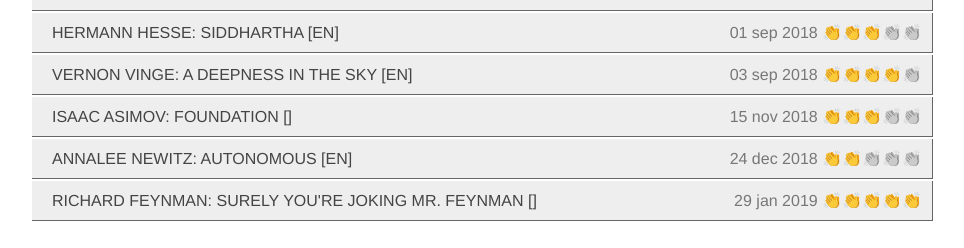
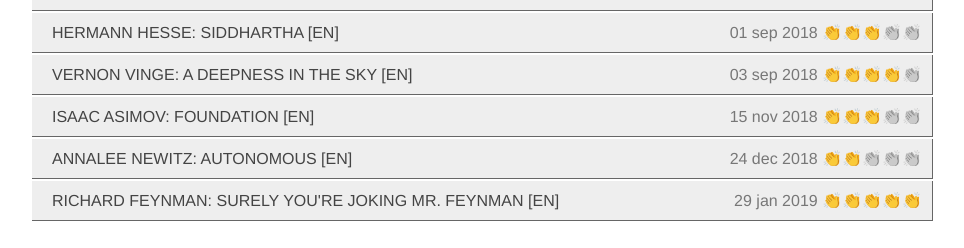
Before and after one commit to johan-andersson01/johan-andersson01.github.io, a Jekyll site: the page built from index.html, in a window 1280 px wide. Shown: the part 1156-1404 px from the top of the page, without its empty margins (158-1122 px from the left). Built offline with Jekyll 4.4.1, drawn with Linux system fonts in a browser that asks for light colours.

```diff
--- a/_data/books.yml
+++ b/_data/books.yml
@@ -64,6 +64,7 @@
   author: "Isaac Asimov"
   date: 2018-11-15
   rating: 3
+  lang: "en"
 - autonomous:
   title: "Autonomous"
   author: "Annalee Newitz"
@@ -75,3 +76,4 @@
   author: "Richard Feynman"
   date: 2019-01-29
   rating: 5
+  lang: "en"
```
